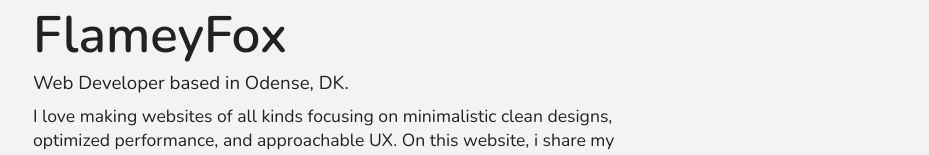
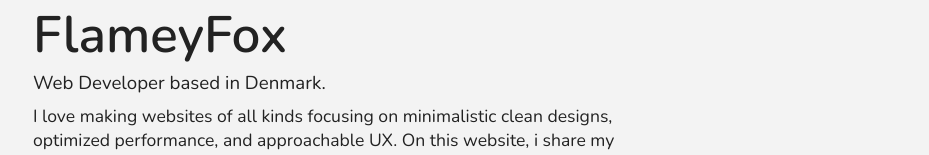
Before and after one commit to FlameyFox/flamey-nuxt, a Nuxt app: page / in a window 1280 px wide. Shown: the part 143-298 px from the top of the page, without its empty margins (157-1086 px from the left). Built offline with nearby package versions, Linux system fonts and the light colour scheme.

Commit message:
Update index.vue

```diff
--- a/pages/index.vue
+++ b/pages/index.vue
@@ -1,8 +1,8 @@
-<template>
+r<template>
   <section class="flamey">
     <div class="center">
       <h1>FlameyFox</h1>
-      <h3>Web Developer based in Odense, DK.</h3>
+      <h3>Web Developer based in Denmark.</h3>
       <p>
         I love making websites of all kinds focusing on minimalistic clean
         designs, optimized performance, and approachable UX. On this website, i
```
